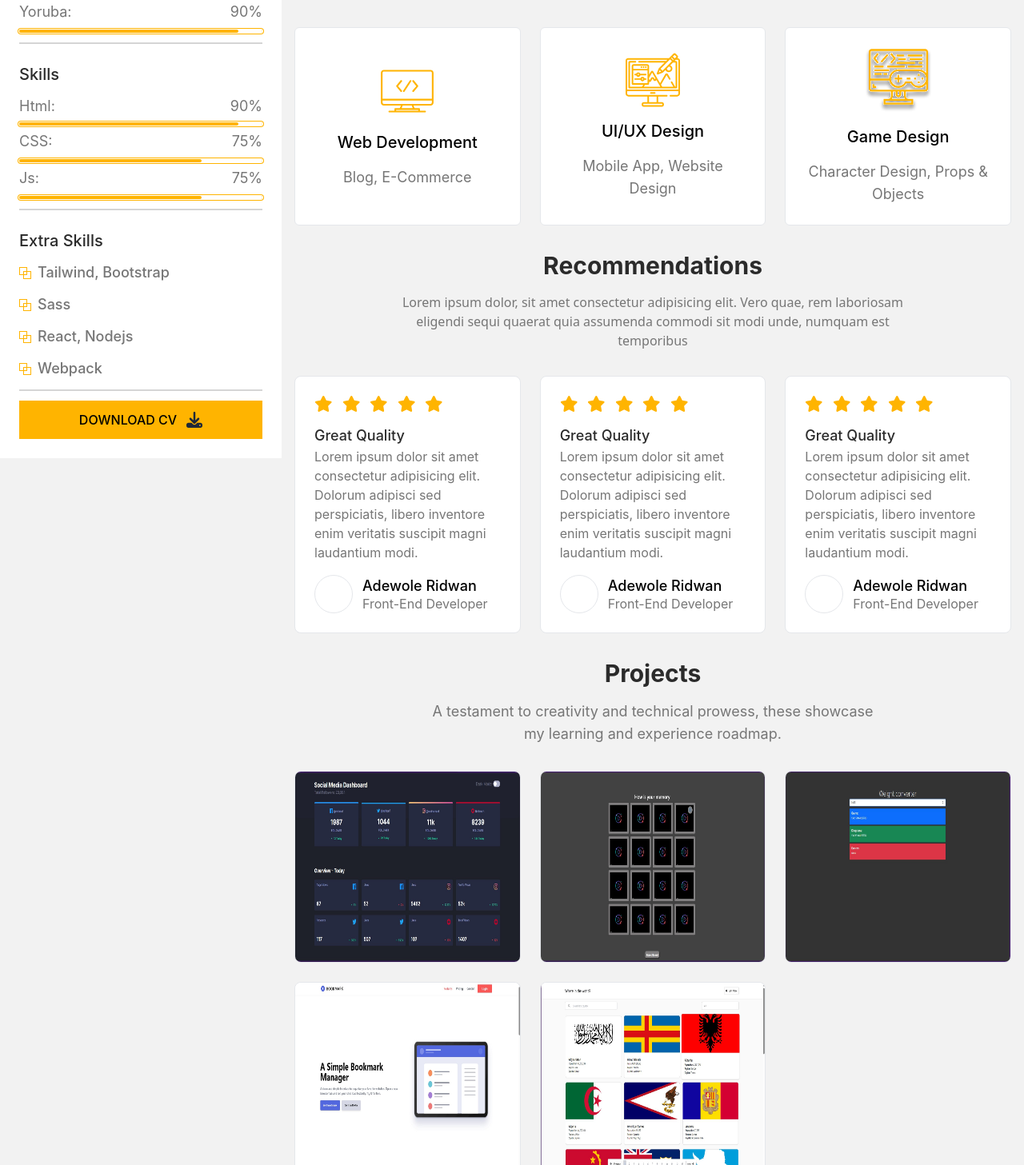
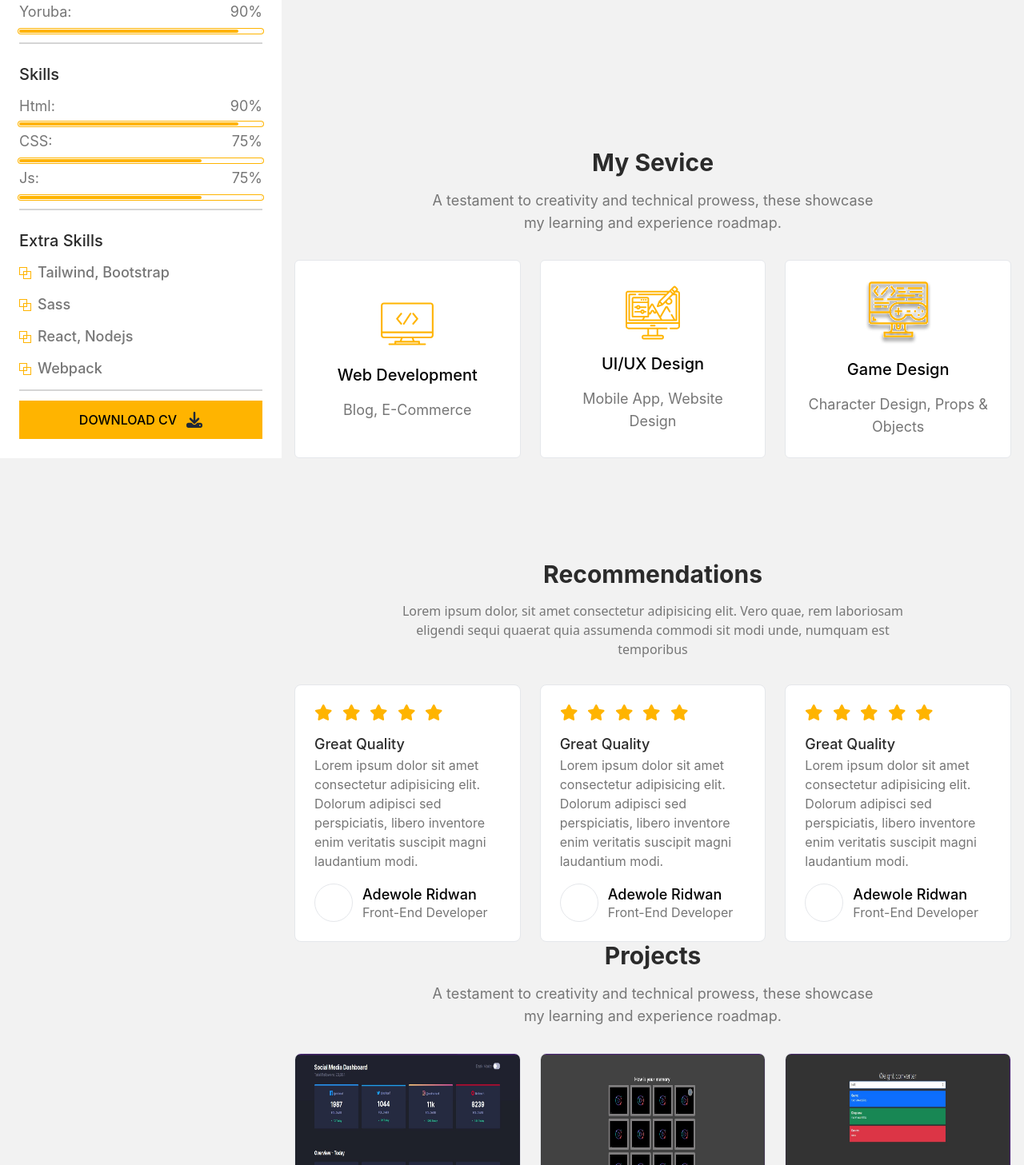
Before and after one commit to springboot20/my-portfolio, a React (Vite) app: page / in a window 1280 px wide. Shown: the part 653-2110 px from the top of the page at 80% size. Built offline with nearby package versions, Linux system fonts and the light colour scheme.

Commit message:
modified

```diff
--- a/src/components/Contact.tsx
+++ b/src/components/Contact.tsx
@@ -4,7 +4,8 @@ import { truncate } from "../utils";
 
 export const Contact = () => {
   return (
-    <section className="p-4" id="contact">
+    <section className="p-4 relative lg:mt-20" id="contact">
+      <div className="h-full">
         <div className="flex flex-col lg:flex-row gap-4">
           {/* contact form start */}
           <div className="space-y-4 xl:max-w-4xl w-full">
@@ -130,6 +131,7 @@ export const Contact = () => {
           </div>
           {/* contact information start */}
         </div>
+      </div>
     </section>
   );
 };
--- a/src/components/Hero.tsx
+++ b/src/components/Hero.tsx
@@ -84,7 +84,7 @@ export const HeroSection = () => {
     <Disclosure
       as="section"
       id="home"
-      className="flex justify-start items-start sm:justify-center sm:items-center p-4 w-full mt-8"
+      className="flex justify-start items-start sm:justify-center sm:items-center lg:h-[90vh] p-4 w-full mt-8"
     >
       <div className="relative w-full">
         <motion.div
--- a/src/components/Portfolio.tsx
+++ b/src/components/Portfolio.tsx
@@ -46,13 +46,10 @@ export const Portfolio = () => {
 
   return (
     <section
-      className="p-4"
+      className="p-4 lg:h-[70vh]"
       id="projects"
-      style={{
-        perspective: "1000px",
-      }}
     >
-      <div className="mx-auto max-w-8xl">
+      <div className="h-full flex flex-col justify-center w-full items-center">
         <header className="text-center space-y-4 max-w-xl mx-auto">
           <h1 className="text-port-black text-3xl font-inter font-bold capitalize">Projects</h1>
           <p className="text-lg font-inter font-normal text-port-gray">
@@ -66,7 +63,7 @@ export const Portfolio = () => {
           variants={containerVariants}
           initial="initial"
           animate={control}
-          className="grid grid-cols-1 sm:grid-cols-2 lg:grid-cols-3 gap-6 mt-8"
+          className="grid grid-cols-1 sm:grid-cols-2 lg:grid-cols-3 gap-6 mt-8 w-full"
         >
           {projects.map((project) => {
             return (
--- a/src/components/Recommendation.tsx
+++ b/src/components/Recommendation.tsx
@@ -40,8 +40,8 @@ export const Recommendation = () => {
   });
 
   return (
-    <section className="p-4" id="recommendation">
-      <div className="mx-auto max-w-8xl">
+    <section className="p-4 lg:h-[70vh]" id="recommendation">
+      <div className="h-full flex justify-center items-center flex-col">
         <header className="text-center space-y-4 max-w-2xl mx-auto">
           <h1 className="text-port-black text-3xl font-inter font-bold capitalize">
             recommendations
--- a/src/components/Service.tsx
+++ b/src/components/Service.tsx
@@ -39,8 +39,8 @@ export default function ServiceSection() {
   });
 
   return (
-    <section className="p-4">
-      <div className="">
+    <section className="p-4 lg:h-[70vh] ">
+      <div className="h-full flex justify-center items-center flex-col">
         <header className="text-center space-y-4 max-w-xl mx-auto">
           <h1 className="text-port-black text-3xl font-inter font-bold capitalize">my sevice</h1>
           <p className="text-lg font-inter font-normal text-port-gray">
@@ -54,7 +54,7 @@ export default function ServiceSection() {
           variants={containerVariants}
           initial="initial"
           animate={control}
-          className="grid grid-cols-1 sm:grid-cols-2 lg:grid-cols-3 mt-8 gap-6"
+          className="grid grid-cols-1 sm:grid-cols-2 w-full lg:grid-cols-3 mt-8 gap-6"
         >
           <motion.div
             ref={ref}
```
Lines whose indentation alone changed are shown as unchanged.
